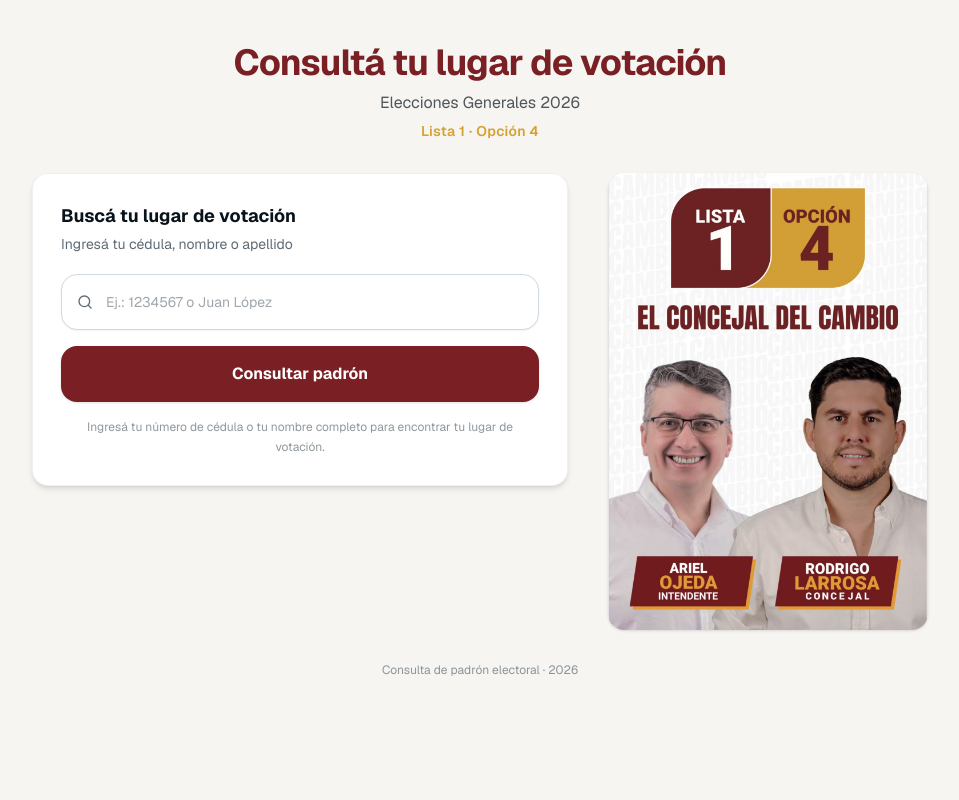
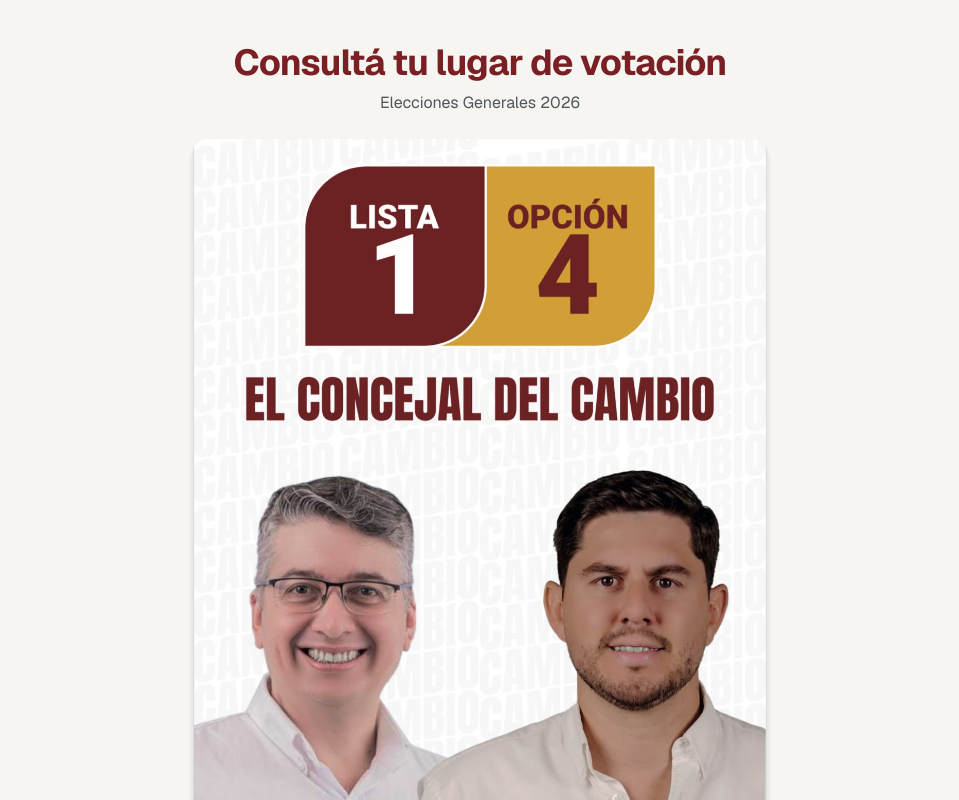
Before and after one commit to denisarielramos/padron-larrosa, a Next.js app: page / in a window 1280 px wide. Shown: the top 800 px of the page, without its empty margins (160-1119 px from the left). Built offline with nearby package versions, Linux system fonts and the light colour scheme.

Commit message:
Alinear flyer sobre formulario y quitar texto Lista/Opcion

```diff
--- a/app/page.tsx
+++ b/app/page.tsx
@@ -11,7 +11,7 @@ export default function HomePage() {
   return (
     <div className="min-h-screen bg-[#F6F5F2] flex flex-col">
       <main className="flex-1 flex flex-col items-center px-4 py-6 md:py-10">
-        <div className="w-full max-w-4xl flex flex-col gap-6 md:gap-8">
+        <div className="w-full max-w-xl flex flex-col gap-6">
 
           {/* Header */}
           <div className="text-center flex flex-col gap-1.5 px-2">
@@ -21,13 +21,19 @@ export default function HomePage() {
             <p className="text-sm md:text-base text-foreground/70 text-balance">
               Elecciones Generales 2026
             </p>
-            <p className="text-xs md:text-sm font-semibold text-[#D6A22F] tracking-wide">
-              Lista 1 · Opción 4
-            </p>
           </div>
 
-          {/* Form (principal) + flyer (secundario) */}
-          <div className="w-full grid grid-cols-1 md:grid-cols-[1fr_320px] gap-6 md:gap-10 items-start">
+          {/* Flyer */}
+          <div className="w-full overflow-hidden rounded-2xl shadow-md bg-white">
+            <Image
+              src="/flyer-larrosa.png"
+              alt="Ariel Ojeda Intendente y Rodrigo Larrosa Concejal - Lista 1 Opción 4"
+              width={1120}
+              height={1600}
+              className="h-auto w-full"
+              priority
+            />
+          </div>
 
           {/* Search card */}
           <div className="w-full rounded-2xl bg-white border border-black/[0.06] shadow-md px-6 py-6 sm:px-7 sm:py-7 flex flex-col gap-5">
@@ -39,19 +45,6 @@ export default function HomePage() {
             <ConsultaForm />
           </div>
 
-            {/* Flyer */}
-            <div className="w-[62%] sm:w-[42%] md:w-full md:max-w-[320px] mx-auto md:mx-0 overflow-hidden rounded-xl shadow-sm">
-              <Image
-                src="/flyer-larrosa.png"
-                alt="Ariel Ojeda Intendente y Rodrigo Larrosa Concejal - Lista 1 Opción 4"
-                width={1120}
-                height={1600}
-                className="h-auto w-full"
-                priority
-              />
-            </div>
-          </div>
-
           {/* Footer */}
           <p className="text-center text-xs text-muted-foreground/70 pb-4">
             Consulta de padrón electoral · 2026
```
Lines whose indentation alone changed are shown as unchanged.
